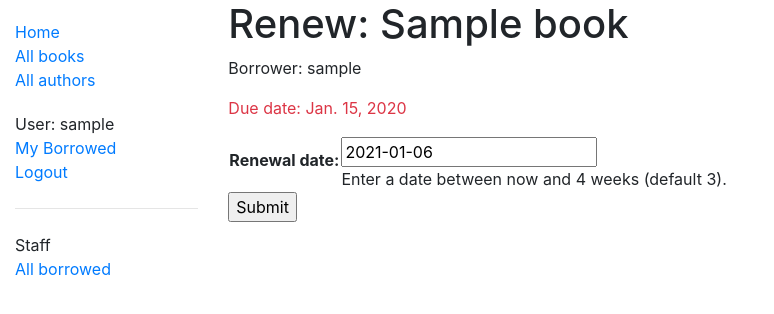
After one commit to ChClaude/locallibrary, a Django app: page /catalog/book/00000000-0000-0000-0000-000000000001/renew/ in a window 1280 px wide. The commit adds this page. Shown: the top 314 px of the page, without its empty margins (0-774 px from the left). Run offline with Django 3.2, Linux system fonts and the light colour scheme; a user stored in the database is signed in; tables that the repository leaves empty hold one stand-in row (values such as "Sample post").

Commit message:
django forms update

```diff
--- /dev/null
+++ b/catalog/forms.py
@@ -0,0 +1,48 @@
+import datetime
+
+from django import forms
+from django.core.exceptions import ValidationError
+from django.forms import ModelForm
+from django.utils.translation import ugettext_lazy as _
+
+from catalog.models import BookInstance
+
+
+class RenewBookForm(forms.Form):
+    renewal_date = forms.DateField(help_text="Enter a date between now and 4 weeks (default 3)")
+
+    def clean_renewal_date(self):
+        data = self.cleaned_data['renewal_date']
+
+        # Check if a date is not in the past.
+        if data < datetime.date.today():
+            raise ValidationError(_('Invalid date - renewal in past'))
+
+        # Check if a date is in the allowed range (+4 weeks from today).
+        if data > datetime.date.today() + datetime.timedelta(weeks=4):
+            raise ValidationError(_('Invalid date - renewal more than 4 weeks ahead'))
+
+        # Remember to always return the cleaned data.
+        return data
+
+
+class RenewBookModelForm(ModelForm):
+    def clean_due_back(self):
+        data = self.cleaned_data['due_back']
+
+        # Check if a date is not in the past.
+        if data < datetime.date.today():
+            raise ValidationError(_('Invalid date - renewal in past'))
+
+        # Check if a date is in the allowed range (+4 weeks from today).
+        if data > datetime.date.today() + datetime.timedelta(weeks=4):
+            raise ValidationError(_('Invalid date - renewal more than 4 weeks ahead'))
+
+        # Remember to always return the cleaned data.
+        return data
+
+    class Meta:
+        model = BookInstance
+        fields = ['due_back']
+        labels = {'due_back': _('Renewal date')}
+        help_texts = {'due_back': _('Enter a date between now and 4 weeks (default 3).')}
--- a/catalog/models.py
+++ b/catalog/models.py
@@ -108,6 +108,7 @@ class Author(models.Model):
 
     class Meta:
         ordering = ['last_name', 'first_name']
+        permissions = (("can_create_update_delete_author", "Create, update or delete an author's detail"), )
 
     def get_absolute_url(self):
         """Returns the url to access a particular author instance."""
--- a/catalog/templates/base_generic.html
+++ b/catalog/templates/base_generic.html
@@ -33,7 +33,7 @@
                             <hr>
                         </li>
                         <li>Staff</li>
-                        <li><a href="{% url 'borrowed-books' %}">All borrowed</a></li>
+                        <li><a href="{% url 'all-borrowed' %}">All borrowed</a></li>
                     {% endif %}
                 </ul>
             {% endblock %}
--- a/catalog/templates/catalog/author_list.html
+++ b/catalog/templates/catalog/author_list.html
@@ -2,6 +2,9 @@
 
 {% block content %}
     <h1>Author List</h1>
+    <div class="my-2 d-flex justify-content-end w-25">
+        <a href="{% url 'author-create' %}" class="btn btn-primary">Create an Author</a>
+    </div>
     {% if author_list %}
         <ul>
             {% for author in author_list %}
--- /dev/null
+++ b/catalog/templates/catalog/book_renew_librarian.html
@@ -0,0 +1,15 @@
+{% extends "base_generic.html" %}
+
+{% block content %}
+    <h1>Renew: {{ book_instance.book.title }}</h1>
+    <p>Borrower: {{ book_instance.borrower }}</p>
+    <p{% if book_instance.is_overdue %} class="text-danger"{% endif %}>Due date: {{ book_instance.due_back }}</p>
+
+    <form action="" method="post">
+        {% csrf_token %}
+        <table>
+            {{ form.as_table }}
+        </table>
+        <input type="submit" value="Submit">
+    </form>
+{% endblock %}
--- a/catalog/templates/catalog/bookinstance_list_borrowed_staff.html
+++ b/catalog/templates/catalog/bookinstance_list_borrowed_staff.html
@@ -1,7 +1,7 @@
 {% extends "base_generic.html" %}
 
 {% block content %}
-    <h1>Borrowed books</h1>
+    <h1>All Borrowed books</h1>
 
     {% if bookinstance_list %}
         <ul>
@@ -9,6 +9,8 @@
                 <li class="{% if bookinst.is_overdue %}text-danger{% endif %}">
                     <a href="{% url 'book-detail' bookinst.book.pk %}">{{ bookinst.book.title }}</a>
                     ({{ bookinst.due_back }})
+                    {% if perms.catalog.can_mark_returned %}-
+                        <a href="{% url 'renew-book-librarian' bookinst.id %}">Renew</a>  {% endif %}
                 </li>
             {% endfor %}
         </ul>
--- a/catalog/urls.py
+++ b/catalog/urls.py
@@ -9,5 +9,10 @@ urlpatterns = [
     path('authors/', views.AuthorListView.as_view(), name='authors'),
     path('authors/<int:pk>', views.AuthorDetailView.as_view(), name='author-detail'),
     path('mybooks/', views.LoanedBooksByUserListView.as_view(), name='my-borrowed'),
-    path('borrowed/', views.LoanedBooksByListView.as_view(), name='borrowed-books'),
+    path('borrowed/', views.LoanedBooksByListView.as_view(), name='all-borrowed'),
+    path('book/<uuid:pk>/renew/', views.renew_book_librarian, name='renew-book-librarian'),
+    # Authors CRUD Links
+    path('author/create/', views.AuthorCreate.as_view(), name='author-create'),
+    path('author/<int:pk>/update/', views.AuthorUpdate.as_view(), name='author-update'),
+    path('author/<int:pk>/delete/', views.AuthorDelete.as_view(), name='author-delete'),
 ]
--- a/catalog/views.py
+++ b/catalog/views.py
@@ -1,4 +1,12 @@
-from django.shortcuts import render
+import datetime
+
+from django.contrib.auth.decorators import login_required, permission_required
+from django.http import HttpResponseRedirect
+from django.shortcuts import render, get_object_or_404
+from django.urls import reverse, reverse_lazy
+from django.views.generic.edit import CreateView, UpdateView, DeleteView
+
+from catalog.forms import RenewBookModelForm
 from catalog.models import Book, Author, BookInstance, Genre
 from django.views import generic
 from django.contrib.auth.mixins import LoginRequiredMixin, PermissionRequiredMixin
@@ -76,3 +84,58 @@ class LoanedBooksByListView(PermissionRequiredMixin, generic.ListView):
 
     def get_queryset(self):
         return BookInstance.objects.filter(status__exact='o').order_by('due_back')
+
+
+@login_required
+@permission_required('catalog.can_mark_returned', raise_exception=True)
+def renew_book_librarian(request, pk):
+    """View function for renewing a specific BookInstance by librarian."""
+    book_instance = get_object_or_404(BookInstance, pk=pk)
+
+    # If this is a POST request then process the Form data
+    if request.method == 'POST':
+
+        # Create a form instance and populate it with data from the request (binding):
+        form = RenewBookModelForm(request.POST)
+
+        # Check if the form is valid:
+        if form.is_valid():
+            # process the data in form.cleaned_data as required (here we just write it to the model due_back field)
+            book_instance.due_back = form.cleaned_data['due_back']
+            book_instance.save()
+
+            # redirect to a new URL:
+            return HttpResponseRedirect(reverse('all-borrowed'))
+
+    # If this is a GET (or any other method) create the default form.
+    else:
+        proposed_renewal_date = datetime.date.today() + datetime.timedelta(weeks=3)
+        form = RenewBookModelForm(initial={'due_back': proposed_renewal_date})
+
+    context = {
+        'form': form,
+        'book_instance': book_instance,
+    }
+
+    return render(request, 'catalog/book_renew_librarian.html', context)
+
+
+class AuthorCreate(PermissionRequiredMixin, CreateView):
+    model = Author
+    fields = ['first_name', 'last_name', 'date_of_birth', 'date_of_death']
+    initial = {'date_of_death': '11/06/2020'}  # This is for demonstration purposes
+    permission_required = 'catalog.can_create_update_delete_author'
+
+
+class AuthorUpdate(PermissionRequiredMixin, UpdateView):
+    model = Author
+    fields = '__all__'  # Not recommended (potential security issue if more fields added)
+    permission_required = 'catalog.can_create_update_delete_author'
+
+
+class AuthorDelete(PermissionRequiredMixin, DeleteView):
+    model = Author
+    # reverse_lazy() is a lazily executed version of reverse(), used here
+    # because we're providing a URL to a class-based view attribute.
+    success_url = reverse_lazy('authors')
+    permission_required = 'catalog.can_create_update_delete_author'
```
Also changed, not shown: Notes.txt (deleted, +0 -26 lines), catalog/templates/catalog/author_confirm_delete.html (added, +14 -0 lines), catalog/templates/catalog/author_detail.html (+8 -4 lines), catalog/templates/catalog/author_form.html (added, +11 -0 lines), catalog/migrations/0005_auto_20201224_1224.py (added), 1 other file.
